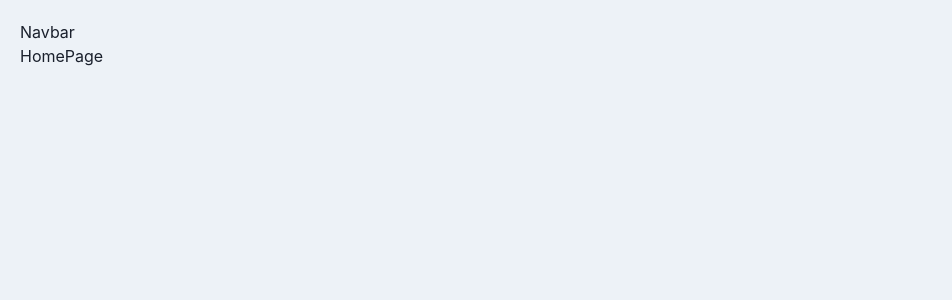
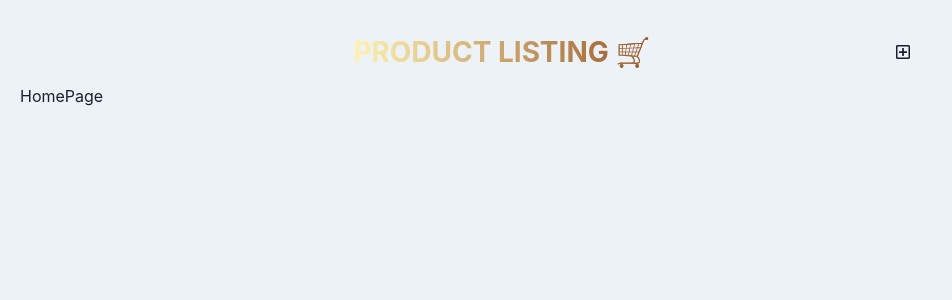
Before and after one commit to sarthakbahal/listingsite, a React (Vite) app in the folder frontend/: page / in a window 1280 px wide. Shown: the top 300 px of the page, without its empty margins (0-952 px from the left). Built offline with nearby package versions, Linux system fonts and the light colour scheme.

Commit message:
Early stage Navbar build

```diff
--- a/frontend/package.json
+++ b/frontend/package.json
@@ -17,6 +17,7 @@
     "next-themes": "^0.2.1",
     "react": "^18.2.0",
     "react-dom": "^18.2.0",
+    "react-icon": "^1.0.0",
     "react-icons": "^4.12.0",
     "react-router-dom": "^7.6.1"
   },
--- a/frontend/src/components/Navbar.jsx
+++ b/frontend/src/components/Navbar.jsx
@@ -1,9 +1,44 @@
 import React from 'react'
+import { Button, Container, Flex, HStack, Spacer, Text } from '@chakra-ui/react'
+import { Link } from 'react-router-dom'
+import { FaRegPlusSquare } from "react-icons/fa";
 
 const Navbar = () => {
-  return (
-    <div>Navbar</div>
-  )
+    return (
+        <Container>
+            <Flex
+                h={16}
+                alignItems={"center"}
+                justifyContent={"space-between"}
+                flexDir={{
+                    base: "column",
+                    md: "row"
+                }}
+            >
+                <Text
+                    fontSize={{ base: "22", sm: "28" }}
+                    fontWeight={"bold"}
+                    textTransform={"uppercase"}
+                    textAlign={"center"}
+                    bgGradient={"linear(to-r, #fff3b0, #99582a)"}
+                    bgClip={"text"}
+                >
+                    <Link to={"/"}>Product Listing 🛒</Link>
+                </Text>
+
+                <HStack spacing={2} alignItems={"center"}>
+                    <Link to={"/create"}>
+                        <Button>
+                            <FaRegPlusSquare />
+                        </Button>
+                    </Link>
+                </HStack>
+
+
+
+            </Flex>
+        </Container>
+    )
 }
 
 export default Navbar
```
Also changed, not shown: 1 other file (tests, documents, lock files or other folders).
